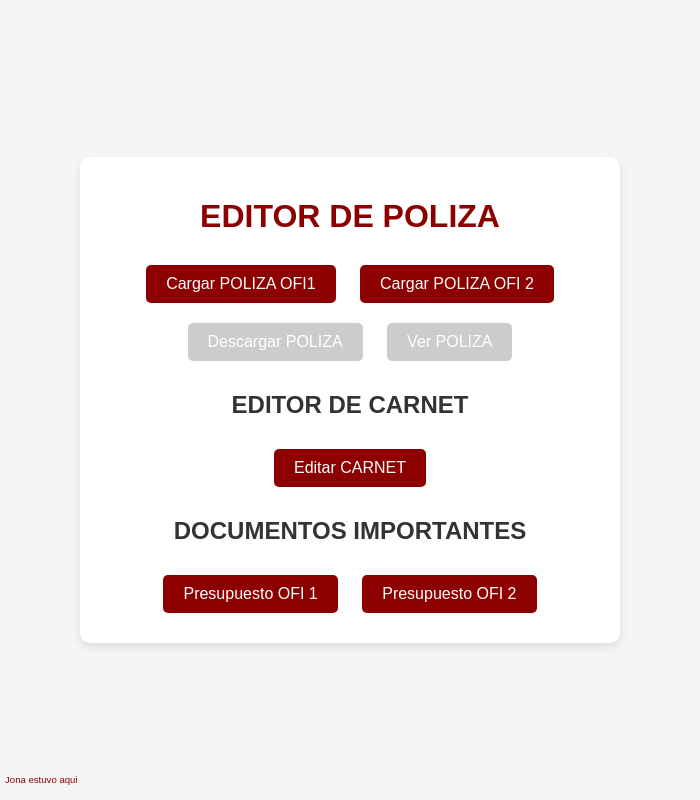
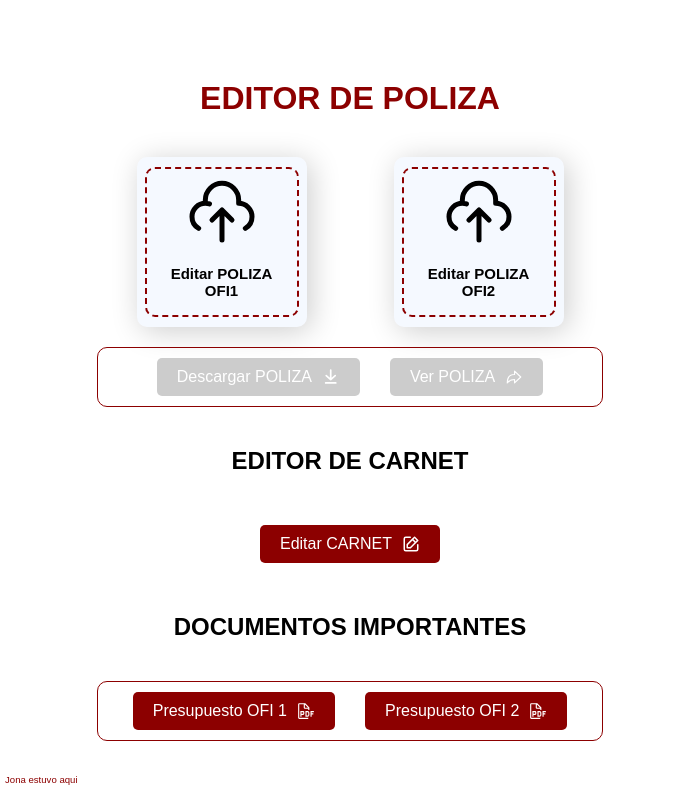
Before and after one commit to DamiOfi/ProjectPDF, an Electron app: page src/index.html in a window 700 px wide. Drawn offline with Linux system fonts and the light colour scheme.

Commit message:
cambios en la app

```diff
--- a/main.js
+++ b/main.js
@@ -9,8 +9,8 @@ let mainWindow;
 
 app.on('ready', () => {
   mainWindow = new BrowserWindow({
-    width: 800,
-    height: 600,
+    width: 700,
+    height: 900,
     webPreferences: {
       preload: path.join(__dirname, 'src/renderer.js'),
       contextIsolation: false,
--- a/src/index.html
+++ b/src/index.html
@@ -8,17 +8,51 @@
 </head>
 <body>
   <div class="container">
-    <h1>EDITOR DE POLIZA</h1>
-    <button id="load-pdf-oficina1">Cargar POLIZA OFI1</button>
-    <button id="load-pdf">Cargar POLIZA OFI 2</button>
-    <button id="download-pdf" disabled>Descargar POLIZA</button>
-    <button id="view-pdf" disabled>Ver POLIZA</button>
+
+    <div class="container_seccion1">
+      <h1>EDITOR DE POLIZA</h1>
+      <div class="container_btn">
+        <div class="container_box" id="load-pdf-oficina1">
+          <div class="header">
+            <svg viewBox="0 0 24 24" fill="none" xmlns="http://www.w3.org/2000/svg"><g id="SVGRepo_bgCarrier" stroke-width="0"></g><g id="SVGRepo_tracerCarrier" stroke-linecap="round" stroke-linejoin="round"></g><g id="SVGRepo_iconCarrier">
+              <path d="M7 10V9C7 6.23858 9.23858 4 12 4C14.7614 4 17 6.23858 17 9V10C19.2091 10 21 11.7909 21 14C21 15.4806 20.1956 16.8084 19 17.5M7 10C4.79086 10 3 11.7909 3 14C3 15.4806 3.8044 16.8084 5 17.5M7 10C7.43285 10 7.84965 10.0688 8.24006 10.1959M12 12V21M12 12L15 15M12 12L9 15" stroke="#000000" stroke-width="1.5" stroke-linecap="round" stroke-linejoin="round"></path> </g></svg> <p>Editar POLIZA OFI1</p>
+          </div>
+        </div>
+
+        <div class="container_box" id="load-pdf">
+          <div class="header">
+            <svg viewBox="0 0 24 24" fill="none" xmlns="http://www.w3.org/2000/svg"><g id="SVGRepo_bgCarrier" stroke-width="0"></g><g id="SVGRepo_tracerCarrier" stroke-linecap="round" stroke-linejoin="round"></g><g id="SVGRepo_iconCarrier">
+              <path d="M7 10V9C7 6.23858 9.23858 4 12 4C14.7614 4 17 6.23858 17 9V10C19.2091 10 21 11.7909 21 14C21 15.4806 20.1956 16.8084 19 17.5M7 10C4.79086 10 3 11.7909 3 14C3 15.4806 3.8044 16.8084 5 17.5M7 10C7.43285 10 7.84965 10.0688 8.24006 10.1959M12 12V21M12 12L15 15M12 12L9 15" stroke="#000000" stroke-width="1.5" stroke-linecap="round" stroke-linejoin="round"></path> </g></svg> <p>Editar POLIZA OFI2</p>
+          </div>
+        </div>
+      </div>
+
+      <div class="container_btn2">
+        <button id="download-pdf" disabled>Descargar POLIZA <svg xmlns="http://www.w3.org/2000/svg" width="18" height="18" viewBox="0 0 16 16"><path fill="none" stroke="#fff" stroke-linecap="round" stroke-linejoin="round" stroke-width="1.5" d="M3.25 13.25h9m-8.5-6.5l4 3.5l4-3.5m-4-5v8.5"/></svg></button>
+        <button id="view-pdf" disabled>Ver POLIZA <svg xmlns="http://www.w3.org/2000/svg" width="18" height="18" viewBox="0 0 512 512"><path fill="none" stroke="#fff" stroke-linejoin="round" stroke-width="32" d="M448 256L272 88v96C103.57 184 64 304.77 64 424c48.61-62.24 91.6-96 208-96v96Z"/></svg></button>
+      </div>
+
+    </div>
+
+    <!-- <button id="load-pdf-oficina1">Cargar POLIZA OFI1</button>
+    <button id="load-pdf">Cargar POLIZA OFI 2</button> -->
+
     <!-- <button id="modify-multi-page-pdf">Modificar PDF de varias páginas</button> -->
-    <h2>EDITOR DE CARNET</h2>
-    <button id="add-text-to-pdf">Editar CARNET</button>
-    <h2>DOCUMENTOS IMPORTANTES</h2>
-    <button id="open-doc1">Presupuesto OFI 1</button>
-    <button id="open-doc2">Presupuesto OFI 2</button>
+    <div class="container_seccion1">
+      <h2>EDITOR DE CARNET</h2>
+      <div class="container_btn">
+        <button id="add-text-to-pdf">Editar CARNET <svg xmlns="http://www.w3.org/2000/svg" width="18" height="18" viewBox="0 0 24 24"><path fill="#fff" d="M21 12a1 1 0 0 0-1 1v6a1 1 0 0 1-1 1H5a1 1 0 0 1-1-1V5a1 1 0 0 1 1-1h6a1 1 0 0 0 0-2H5a3 3 0 0 0-3 3v14a3 3 0 0 0 3 3h14a3 3 0 0 0 3-3v-6a1 1 0 0 0-1-1m-15 .76V17a1 1 0 0 0 1 1h4.24a1 1 0 0 0 .71-.29l6.92-6.93L21.71 8a1 1 0 0 0 0-1.42l-4.24-4.29a1 1 0 0 0-1.42 0l-2.82 2.83l-6.94 6.93a1 1 0 0 0-.29.71m10.76-8.35l2.83 2.83l-1.42 1.42l-2.83-2.83ZM8 13.17l5.93-5.93l2.83 2.83L10.83 16H8Z"/></svg></button>
+      </div>
+    </div>
+
+    <div class="container_seccion1">
+      <h2>DOCUMENTOS IMPORTANTES</h2>
+      <div class="container_btn2">
+        <button id="open-doc1">Presupuesto OFI 1 <svg xmlns="http://www.w3.org/2000/svg" width="18" height="18" viewBox="0 0 32 32"><path fill="#fff" d="M30 18v-2h-6v10h2v-4h3v-2h-3v-2zm-11 8h-4V16h4a3.003 3.003 0 0 1 3 3v4a3.003 3.003 0 0 1-3 3m-2-2h2a1 1 0 0 0 1-1v-4a1 1 0 0 0-1-1h-2zm-6-8H6v10h2v-3h3a2.003 2.003 0 0 0 2-2v-3a2 2 0 0 0-2-2m-3 5v-3h3l.001 3z"/><path fill="#fff" d="M22 14v-4a.91.91 0 0 0-.3-.7l-7-7A.9.9 0 0 0 14 2H4a2.006 2.006 0 0 0-2 2v24a2 2 0 0 0 2 2h16v-2H4V4h8v6a2.006 2.006 0 0 0 2 2h6v2Zm-8-4V4.4l5.6 5.6Z"/></svg></button>
+        <button id="open-doc2">Presupuesto OFI 2 <svg xmlns="http://www.w3.org/2000/svg" width="18" height="18" viewBox="0 0 32 32"><path fill="#fff" d="M30 18v-2h-6v10h2v-4h3v-2h-3v-2zm-11 8h-4V16h4a3.003 3.003 0 0 1 3 3v4a3.003 3.003 0 0 1-3 3m-2-2h2a1 1 0 0 0 1-1v-4a1 1 0 0 0-1-1h-2zm-6-8H6v10h2v-3h3a2.003 2.003 0 0 0 2-2v-3a2 2 0 0 0-2-2m-3 5v-3h3l.001 3z"/><path fill="#fff" d="M22 14v-4a.91.91 0 0 0-.3-.7l-7-7A.9.9 0 0 0 14 2H4a2.006 2.006 0 0 0-2 2v24a2 2 0 0 0 2 2h16v-2H4V4h8v6a2.006 2.006 0 0 0 2 2h6v2Zm-8-4V4.4l5.6 5.6Z"/></svg></button>
+      </div>
+    </div>
+
     <p id="loading-message" style="display: none;">Cargando...</p>
   </div>
   <footer><p>Jona estuvo aqui</p></footer>
--- a/src/pdfHandler.js
+++ b/src/pdfHandler.js
@@ -118,7 +118,7 @@ async function addTextToPDF(inputPath, outputPath) {
     const pages = pdfDoc.getPages();
     const firstPage = pages[0];
 
-    firstPage.drawText('Valor trimestral ($12.000 valido por 3 meses)', {
+    firstPage.drawText('Valor trimestral (valido por 3 meses)', {
       x: 120,
       y: 630,
       size: 7,
--- a/src/styles.css
+++ b/src/styles.css
@@ -1,14 +1,37 @@
 body {
   font-family: 'Arial', sans-serif;
-  background-color: #f5f5f5;
   margin: 0;
   padding: 0;
-  color: #333;
   display: flex;
   flex-direction: column;
   align-items: center;
   justify-content: center;
   height: 100vh;
+  width: 100vw;
+}
+
+.container_seccion1{
+  display: flex;
+  flex-direction: column;
+  align-items: center;
+  justify-content: center;
+  row-gap: 20px;
+  column-gap: 10px;
+  height: 85%;
+  width: 90%;
+}
+
+.container {
+  display: flex;
+  flex-direction: column;
+  align-items: center;
+  justify-content: center;
+  row-gap: 20px;
+  column-gap: 10px;
+  background-color: #ffffff;
+  text-align: center;
+  height: 80%;
+  width: 80%;
 }
 
 h1 {
@@ -44,15 +67,6 @@ button:disabled {
   font-style: italic;
 }
 
-.container {
-  background-color: #ffffff;
-  border-radius: 10px;
-  box-shadow: 0 4px 8px rgba(0, 0, 0, 0.1);
-  padding: 20px;
-  max-width: 500px;
-  text-align: center;
-}
-
 footer {
   position: absolute;
   bottom: 5px;
@@ -60,3 +74,106 @@ footer {
   font-size: 0.6rem;
   color: #8c0000;
 }
+
+.container_btn2{
+  display: flex;
+  justify-content: center;
+  align-items: center;
+  gap: 10px;
+  width: 100%;
+  border: 1px solid #8c0000;
+  border-radius: 10px;
+}
+
+button{
+  display: flex;
+  justify-content: center;
+  align-items: center;
+  column-gap: 10px;
+}
+
+/* From Uiverse.io by Yaya12085 */
+.container_btn{
+  display: flex;
+  justify-content: space-around;
+  align-items: center;
+  gap: 10px;
+  width: 100%;
+}
+
+.container_box {
+  height: 150px;
+  width: 150px;
+  border-radius: 10px;
+  box-shadow: 4px 4px 30px rgba(0, 0, 0, .2);
+  display: flex;
+  flex-direction: column;
+  align-items: center;
+  justify-content: space-between;
+  padding: 10px;
+  gap: 5px;
+  background-color: rgba(0, 110, 255, 0.041);
+  cursor: pointer;
+  transition: background-color 0.3s ease;
+}
+
+.container_box:hover {
+  background-color: rgba(0, 110, 255, 0.1);
+}
+
+.header {
+  flex: 1;
+  width: 100%;
+  border: 2px dashed #8c0000;
+  border-radius: 10px;
+  display: flex;
+  align-items: center;
+  justify-content: center;
+  flex-direction: column;
+}
+
+.header svg {
+  height: 80px;
+}
+
+.header p {
+  width: 80%;
+  text-align: center;
+  font-family: Arial, Helvetica, sans-serif;
+  color: black;
+  font-size: 15px;
+  font-weight: bold;
+}
+
+.footer {
+  background-color: rgba(0, 110, 255, 0.075);
+  width: 100%;
+  height: 40px;
+  padding: 8px;
+  border-radius: 10px;
+  cursor: pointer;
+  display: flex;
+  align-items: center;
+  justify-content: flex-end;
+  color: black;
+  border: none;
+}
+
+.footer svg {
+  height: 130%;
+  fill: royalblue;
+  background-color: rgba(70, 66, 66, 0.103);
+  border-radius: 50%;
+  padding: 2px;
+  cursor: pointer;
+  box-shadow: 0 2px 30px rgba(0, 0, 0, 0.205);
+}
+
+.footer p {
+  flex: 1;
+  text-align: center;
+}
+
+#file {
+  display: none;
+}
```
